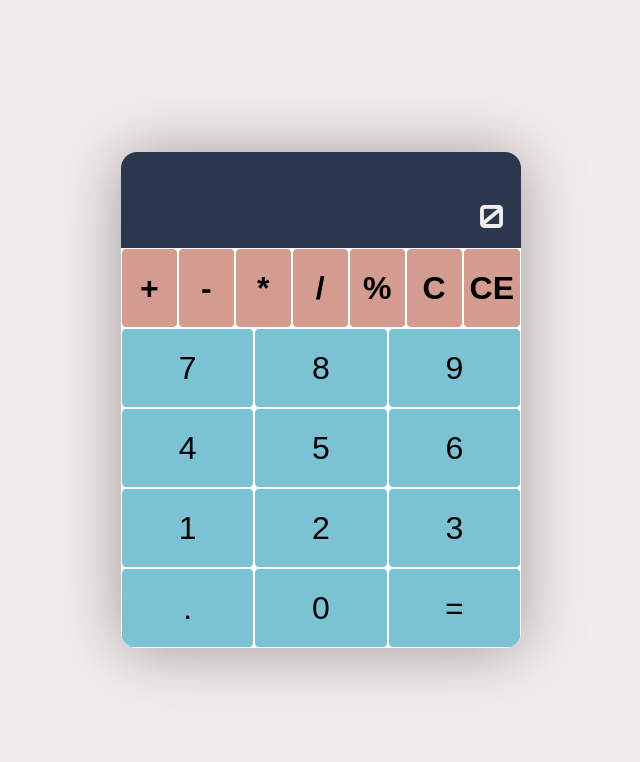
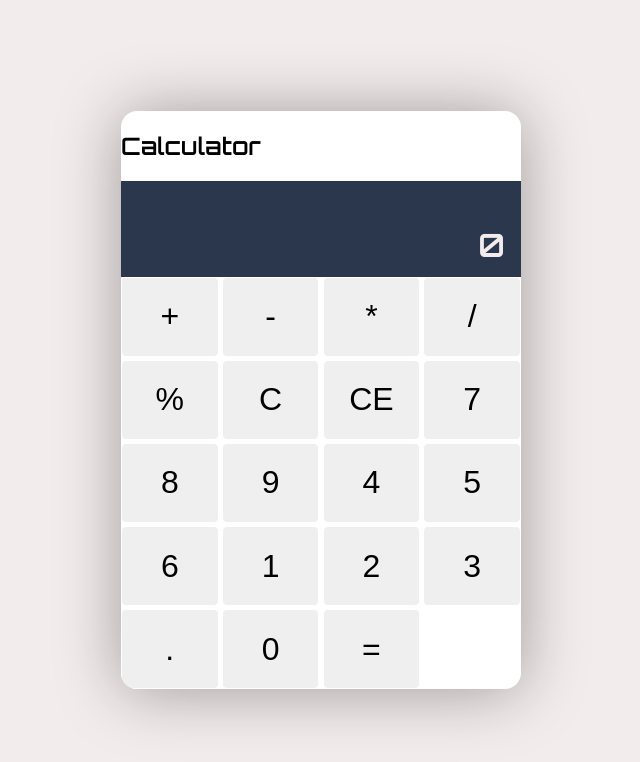
Before and after one commit to steamCorn/React-Calculator, a React (Create React App) app: page / in a window 1280 px wide. Shown: the top 762 px of the page, without its empty margins (319-959 px from the left). Built offline with nearby package versions, Linux system fonts and the light colour scheme.

Commit message:
Prettier changed tab to space

```diff
--- a/public/index.html
+++ b/public/index.html
@@ -7,12 +7,11 @@
         <meta name="theme-color" content="#000000" />
         <meta
             name="description"
-			content="Web site created using create-react-app"
+            content="This app created using create-react-app"
         />
         <title>React App</title>
     </head>
     <body>
         <div id="root"></div>
-		<script src="https://cdn.freecodecamp.org/testable-projects-fcc/v1/bundle.js"></script>
     </body>
 </html>
--- a/src/components/ButtonsPad.jsx
+++ b/src/components/ButtonsPad.jsx
@@ -2,8 +2,8 @@ import React from 'react';
 
 function ButtonsPad(props) {
     return (
-		<div className="buttons-pad-calculator">
-			<div className="operators">
+        <div className="buttons-pad-calculator button-grid">
+            {/* <div className="operators"></div> */}
             <button id="add" value="+" onClick={props.handlerOperands}>
                 +
             </button>
@@ -22,12 +22,15 @@ function ButtonsPad(props) {
             <button id="clear" value="C" onClick={props.clearAll}>
                 C
             </button>
-				<button id="clear-element" value="CE" onClick={props.clearCurrentNumer}>
+            <button
+                id="clear-element"
+                value="CE"
+                onClick={props.clearCurrentNumer}
+            >
                 CE
             </button>
-			</div>
 
-			<div className="digits">
+            {/* <div className="digits"></div> */}
             <button id="seven" value="7" onClick={props.handlerPressButton}>
                 7
             </button>
@@ -66,7 +69,6 @@ function ButtonsPad(props) {
                 =
             </button>
         </div>
-		</div>
     );
 }
 export default ButtonsPad;
--- a/src/components/Calculator.jsx
+++ b/src/components/Calculator.jsx
@@ -97,7 +97,9 @@ function Calculator() {
             setOperand(e.target.value);
             setNegative(false);
             setResult(calculateResult(previousNum, '-' + currentNum, operand));
-			setPreviousNum(calculateResult(previousNum, '-' + currentNum, operand));
+            setPreviousNum(
+                calculateResult(previousNum, '-' + currentNum, operand),
+            );
             setCurrentNum(0);
         } else if (!operand) {
             setIsOperator(true);
@@ -151,6 +153,10 @@ function Calculator() {
     return (
         <div className="wrapper-calculator">
             <div className="calculator calculator-style">
+                <div className="top-section">
+                    <h2>Calculator</h2>
+                </div>
+
                 <DisplayCalc
                     previousNum={previousNum}
                     currentNum={currentNum}
--- a/src/components/styles/calculator.css
+++ b/src/components/styles/calculator.css
@@ -1,6 +1,18 @@
 @import url('https://fonts.googleapis.com/css2?family=Orbitron:wght@400;600&display=swap');
 
 :root {
+    --main-light-mode: #f7fc56;
+    --buttons-light-mode: #f3f86e;
+    --display-light-mode: #feffe1;
+    --shadow-light-mode: #6c6c6c;
+    --text-light-mode: #292929;
+
+    --main-dark-mode: #1f2122;
+    --buttons-dark-mode: #6d6d6d;
+    --display-dark-mode: #3c3d3e;
+    --shadow-dark-mode: #101010;
+    --text-dark-mode: #e9e9e9;
+
     --main-calculator-color: #7bc3d4;
     --secondary-calculator-color: #d49c90;
     --dark-calculator-color: #2b374d;
@@ -9,16 +21,22 @@
 }
 body {
     margin: 0;
-	font-family: -apple-system, BlinkMacSystemFont, 'Segoe UI', 'Roboto', 'Oxygen',
-		'Ubuntu', 'Cantarell', 'Fira Sans', 'Droid Sans', 'Helvetica Neue',
-		sans-serif;
+    font-family: -apple-system, BlinkMacSystemFont, 'Segoe UI', 'Roboto',
+        'Oxygen', 'Ubuntu', 'Cantarell', 'Fira Sans', 'Droid Sans',
+        'Helvetica Neue', sans-serif;
     -webkit-font-smoothing: antialiased;
     -moz-osx-font-smoothing: grayscale;
 }
 
-code {
+/* code {
 	font-family: source-code-pro, Menlo, Monaco, Consolas, 'Courier New',
 		monospace;
+} */
+
+.button-grid {
+    display: grid;
+    gap: 0.2rem;
+    grid-template-columns: repeat(4, 1fr);
 }
 
 .wrapper-calculator {
--- a/src/index.js
+++ b/src/index.js
@@ -4,7 +4,7 @@ import App from './App';
 
 const root = ReactDOM.createRoot(document.getElementById('root'));
 root.render(
-	<React.StrictMode>
-		<App />
-	</React.StrictMode>,
+    <React.StrictMode>
+        <App />
+    </React.StrictMode>,
 );
```
Also changed, not shown: src/App.js (+5 -5 lines), package.json (indentation only), src/components/DisplayCalc.jsx (indentation only), src/utils/counterUtils.js (indentation only), 2 other files (tests, documents, lock files or other folders). Lines whose indentation alone changed are shown as unchanged.
